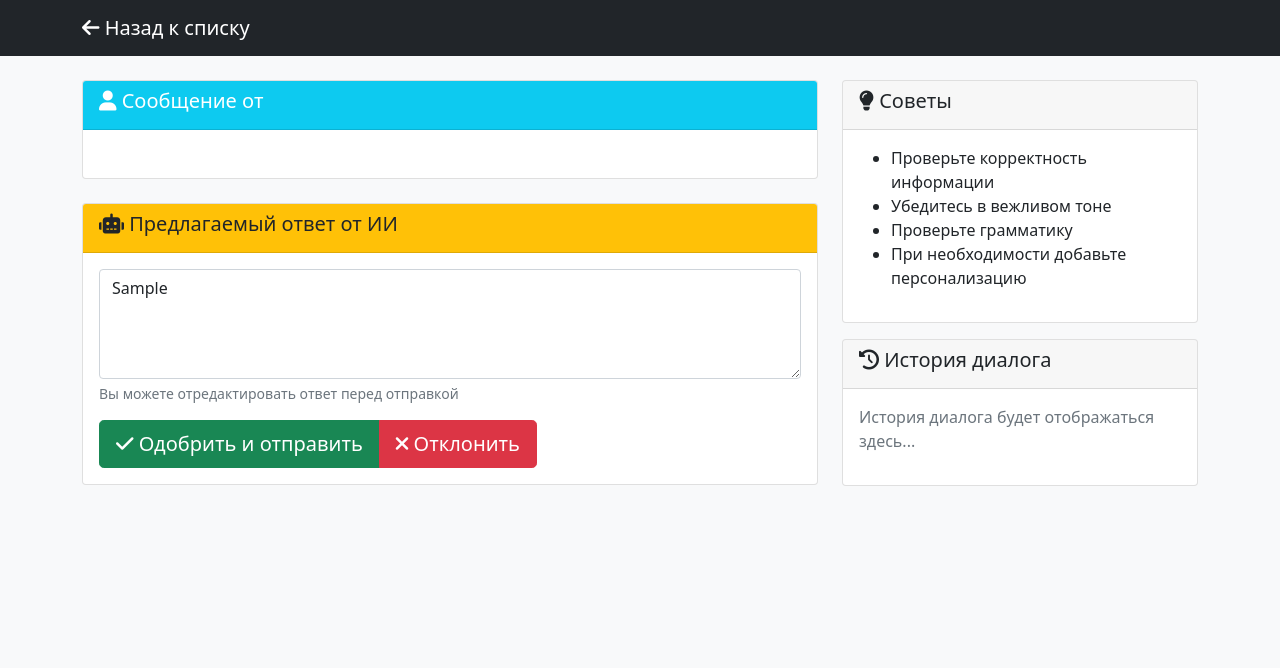
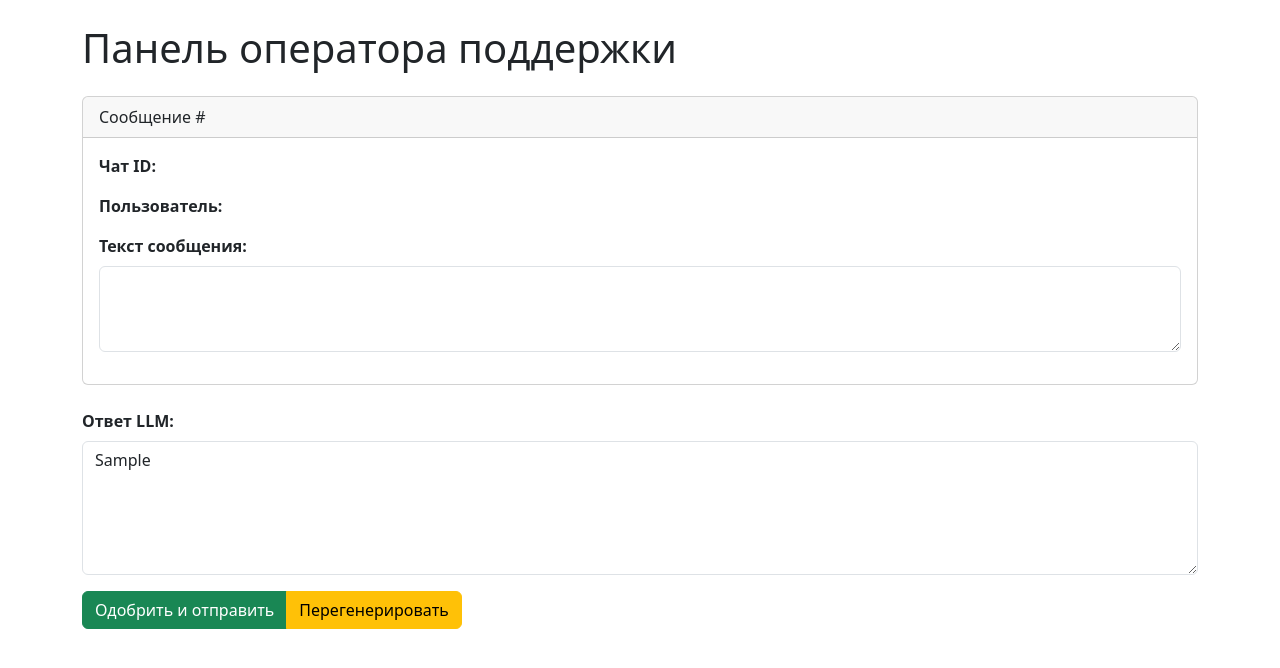
Before and after one commit to Diffinable/Telegram_bot_LLM, a Python web app: template templates/message_detail.html in a window 1280 px wide. Shown: the top 668 px of the page. Run offline with Jinja, Linux system fonts and the light colour scheme; the template is opened without the code that fills it: most values are stand-ins (such as "Sample title", 1, 10 or a date in 2020).

Commit message:
Reworked html templates and added place for db

```diff
--- a/reqiurements.txt
+++ b/requirements.txt
@@ -2,3 +2,5 @@
 jinja2==3.1.2
 python-multipart==0.0.6
 uvicorn==0.24.0
+sqlalchemy>1.4.0
+requests>=2.26.0
--- /dev/null
+++ b/templates/base.html
@@ -0,0 +1,13 @@
+<!DOCTYPE html>
+<html>
+<head>
+    <title>Операторская панель</title>
+    <link href="https://cdn.jsdelivr.net/npm/bootstrap@5.3.0/dist/css/bootstrap.min.css" rel="stylesheet">
+</head>
+<body>
+    <div class="container mt-4">
+        <h1 class="mb-4">Панель оператора поддержки</h1>
+        {% block content %}{% endblock %}
+    </div>
+</body>
+</html>
--- a/templates/message_detail.html
+++ b/templates/message_detail.html
@@ -1,94 +1,33 @@
-<!DOCTYPE html>
-<html lang="ru">
-<head>
-    <meta charset="UTF-8">
-    <meta name="viewport" content="width=device-width, initial-scale=1.0">
-    <title>Модерация сообщения #{{ message.id }}</title>
-    <link href="https://cdn.jsdelivr.net/npm/bootstrap@5.1.3/dist/css/bootstrap.min.css" rel="stylesheet">
-    <link href="https://cdnjs.cloudflare.com/ajax/libs/font-awesome/6.0.0/css/all.min.css" rel="stylesheet">
-</head>
-<body class="bg-light">
-    <nav class="navbar navbar-dark bg-dark">
-        <div class="container">
-            <a href="/" class="navbar-brand">
-                <i class="fas fa-arrow-left"></i> Назад к списку
-            </a>
-        </div>
-    </nav>
+{% extends "base.html" %}
 
-    <div class="container mt-4">
-        <div class="row">
-            <div class="col-md-8">
-                <!-- Сообщение пользователя -->
+{% block content %}
 <div class="card mb-4">
-                    <div class="card-header bg-info text-white">
-                        <h5><i class="fas fa-user"></i> Сообщение от {{ message.user_id }}</h5>
+    <div class="card-header">
+        Сообщение #{{ message.id }}
     </div>
     <div class="card-body">
-                        <p class="card-text fs-5">{{ message.text }}</p>
-                        <small class="text-muted">{{ message.created_at }}</small>
-                    </div>
-                </div>
-
-                <!-- Сгенерированный ответ -->
-                <div class="card">
-                    <div class="card-header bg-warning">
-                        <h5><i class="fas fa-robot"></i> Предлагаемый ответ от ИИ</h5>
-                    </div>
-                    <div class="card-body">
-                        <form method="post" action="/approve/{{ message.id }}">
+        <p><strong>Чат ID:</strong> {{ message.chat_id }}</p>
+        <p><strong>Пользователь:</strong> {{ message.user_id }}</p>
         <div class="mb-3">
-                                <textarea name="response_text" class="form-control" rows="4" required>{{ generated_response }}</textarea>
-                                <div class="form-text">Вы можете отредактировать ответ перед отправкой</div>
-                            </div>
-
-                            <div class="btn-group" role="group">
-                                <button type="submit" class="btn btn-success btn-lg">
-                                    <i class="fas fa-check"></i> Одобрить и отправить
-                                </button>
-                                <button type="button" class="btn btn-danger btn-lg" onclick="rejectResponse()">
-                                    <i class="fas fa-times"></i> Отклонить
-                                </button>
-                            </div>
-                        </form>
+            <label class="form-label"><strong>Текст сообщения:</strong></label>
+            <textarea class="form-control" rows="3" readonly>{{ message.text }}</textarea>
         </div>
     </div>
 </div>
 
-            <div class="col-md-4">
-                <div class="card">
-                    <div class="card-header">
-                        <h5><i class="fas fa-lightbulb"></i> Советы</h5>
-                    </div>
-                    <div class="card-body">
-                        <ul>
-                            <li>Проверьте корректность информации</li>
-                            <li>Убедитесь в вежливом тоне</li>
-                            <li>Проверьте грамматику</li>
-                            <li>При необходимости добавьте персонализацию</li>
-                        </ul>
-                    </div>
+<form method="post" action="/message/{{ message.id }}/action">
+    <div class="mb-3">
+        <label class="form-label"><strong>Ответ LLM:</strong></label>
+        <textarea class="form-control" name="response_text" rows="5">{{ llm_response }}</textarea>
     </div>
 
-                <div class="card mt-3">
-                    <div class="card-header">
-                        <h5><i class="fas fa-history"></i> История диалога</h5>
+    <div class="btn-group">
+        <button type="submit" name="action" value="approve" class="btn btn-success">
+            Одобрить и отправить
+        </button>
+        <button type="submit" name="action" value="regenerate" class="btn btn-warning">
+            Перегенерировать
+        </button>
     </div>
-                    <div class="card-body">
-                        <p class="text-muted">История диалога будет отображаться здесь...</p>
-                    </div>
-                </div>
-            </div>
-        </div>
-    </div>
-
-    <script>
-        function rejectResponse() {
-            if (confirm('Отклонить этот ответ? Будет сгенерирован новый.')) {
-                fetch('/reject/{{ message.id }}', {method: 'POST'})
-                    .then(() => window.location.href = '/');
-            }
-        }
-    </script>
-</body>
-</html>
+</form>
+{% endblock %}
```
Also changed, not shown: src/main.py (+43 -24 lines), templates/dashboard.html (deleted, +0 -42 lines), templates/messages.html (added, +35 -0 lines), src/db.py (added). Lines whose indentation alone changed are shown as unchanged.
